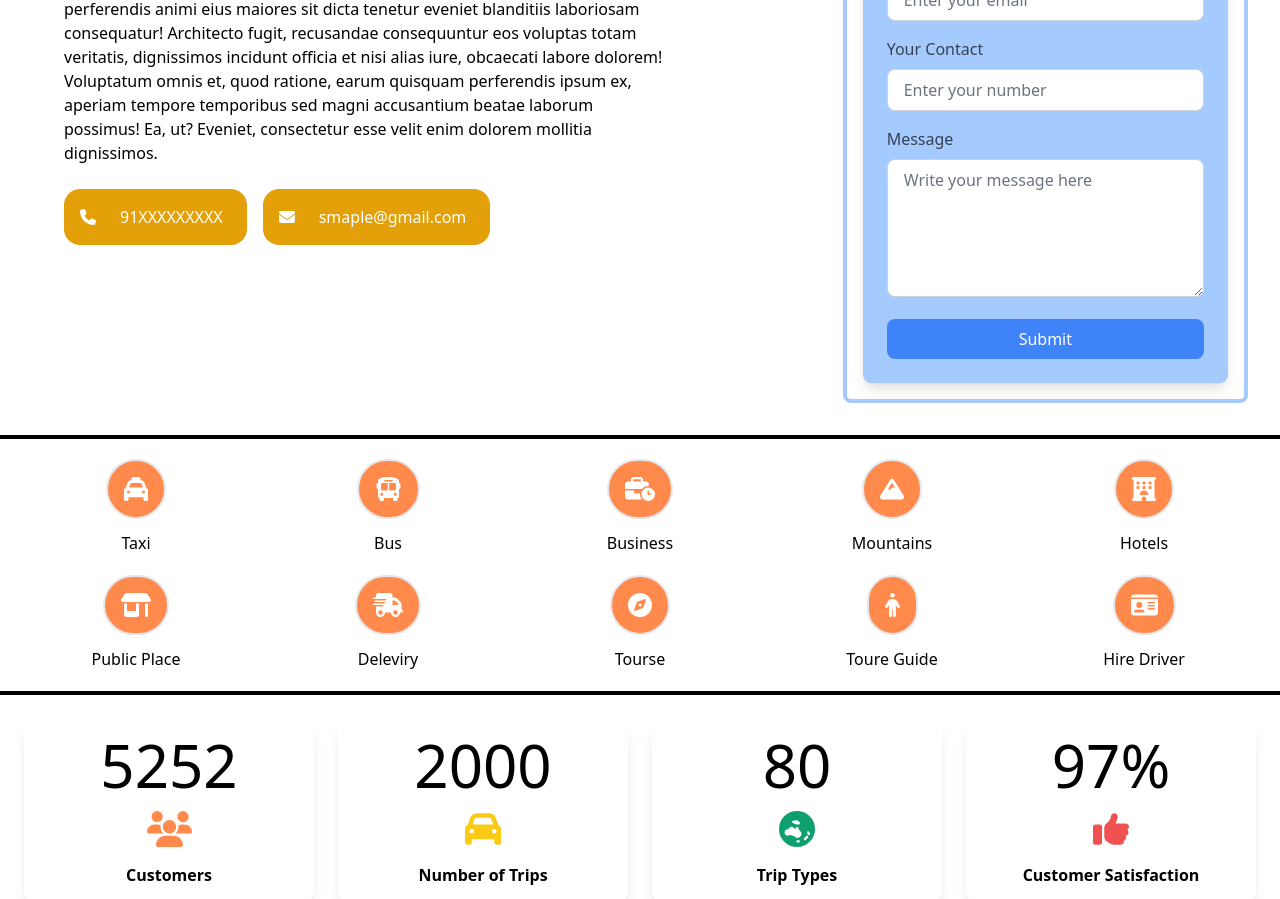
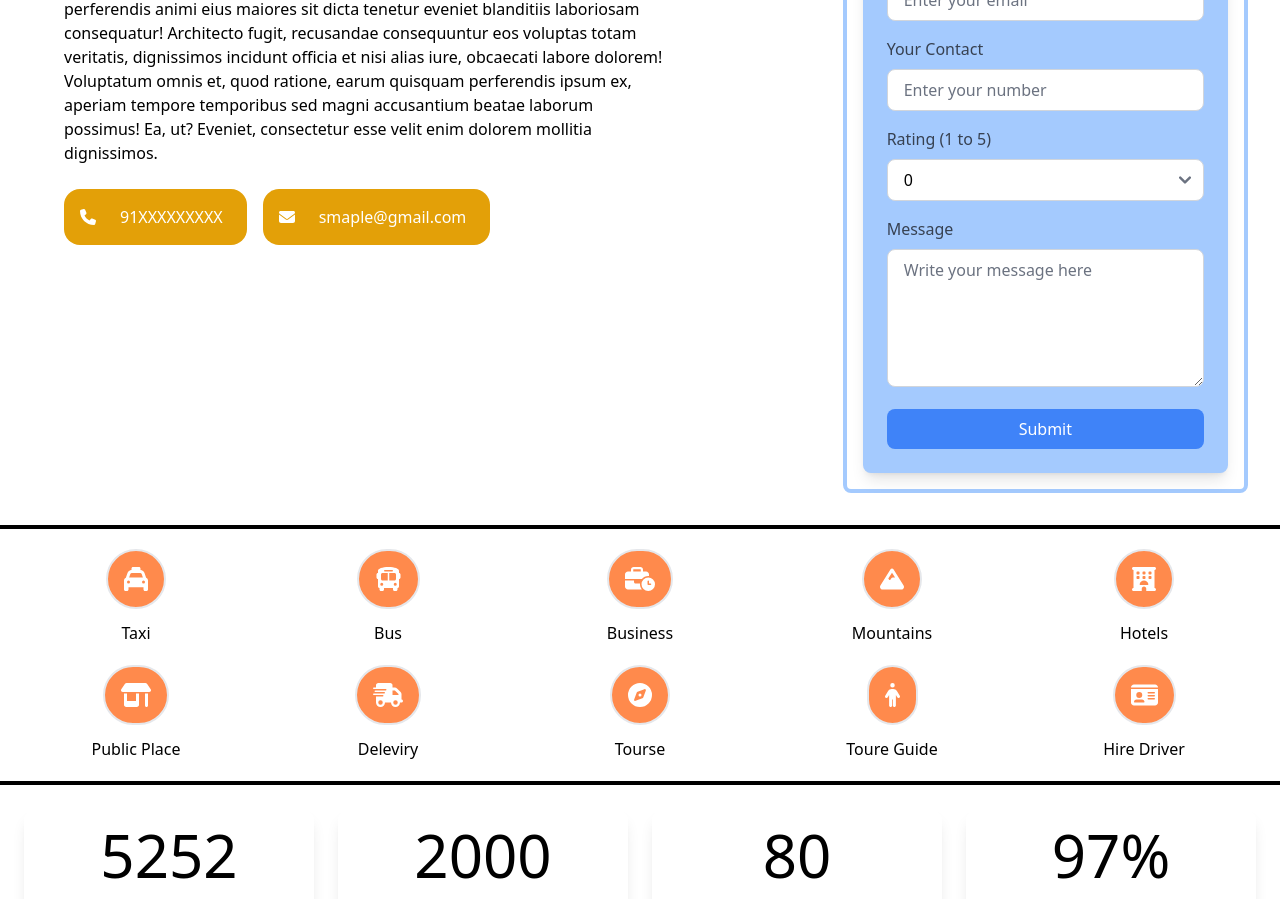
Before and after one commit to Ketan9548/Tours_and_Traveling_app, a React (Vite) app in the folder Client/: page / in a window 1280 px wide. Shown: the part 2900-3799 px from the top of the page. Built offline with nearby package versions, Linux system fonts and the light colour scheme; no server answers.

Commit message:
Done Changes

```diff
--- a/Client/package.json
+++ b/Client/package.json
@@ -24,7 +24,8 @@
     "react": "^18.3.1",
     "react-dom": "^18.3.1",
     "react-icons": "^5.3.0",
-    "react-router-dom": "^6.26.2"
+    "react-router-dom": "^6.26.2",
+    "react-toastify": "^11.0.5"
   },
   "devDependencies": {
     "@eslint/js": "^9.9.0",
--- a/Client/src/Components/Blogs/Blogs.jsx
+++ b/Client/src/Components/Blogs/Blogs.jsx
@@ -48,7 +48,7 @@ const Blogs = () => {
       location: "Haridwar",
       cab: "Rudrapur Cabs",
       date: "December 10th, 2019",
-      url: "Haridwar",
+      url: "haridwarblogs",
     },
   ];
 
--- /dev/null
+++ b/Client/src/Components/Blogs/Pages/HaridwarBlogs.jsx
@@ -0,0 +1,11 @@
+import React from 'react'
+
+const HaridwarBlogs = () => {
+  return (
+    <div>
+      <p>this is haridwar Blogs</p>
+    </div>
+  )
+}
+
+export default HaridwarBlogs
--- a/Client/src/Components/Review_Page/Review_Customer.jsx
+++ b/Client/src/Components/Review_Page/Review_Customer.jsx
@@ -2,6 +2,7 @@ import { useState } from "react";
 import { FontAwesomeIcon } from "@fortawesome/react-fontawesome";
 import axios from "axios";
 import { faPhone, faEnvelope } from "@fortawesome/free-solid-svg-icons";
+import { ToastContainer, toast } from 'react-toastify';
 
 const Review_Customer = () => {
   const [formData, setFormData] = useState({
@@ -9,6 +10,7 @@ const Review_Customer = () => {
     email: "",
     number: "",
     message: "",
+    rating: ""
   });
 
   const [submitted, setSubmitted] = useState(false);
@@ -26,18 +28,30 @@ const Review_Customer = () => {
       email: formData.email,
       phone: formData.number,
       message: formData.message,
+      rating: formData.rating
     };
+    console.log("the value is: ", { data });
+
     try {
+      if (parseInt(formData.rating) > 0) {
         await axios.post(`${url}/customerreview`, data)
           .then((res) => console.log(res.data));
         setSubmitted(true);
-      setFormData({ name: "", email: "", number: "", message: "" });
+        setFormData({ name: "", email: "", number: "", message: "", rating: "5" });
+        toast.success("Review submitted successfully!");
+      } else {
+        toast.error("Rating must be greater than 0");
+      }
     } catch (error) {
       console.error("Error submitting form:", error);
+      toast.error("Something went wrong. Please try again.");
     }
   };
 
+
   return (
+    <>
+      <ToastContainer />
       <div className="flex flex-col lg:flex-row justify-between bg-blue-gray-800 p-4 lg:p-8">
         {/* Left Content */}
         <div className="lg:w-1/2 text-center lg:text-left lg:ml-8">
@@ -153,6 +167,24 @@ const Review_Customer = () => {
                 />
               </div>
               <div>
+                <label htmlFor="rating" className="block text-gray-700 font-medium mb-2">Rating (1 to 5)</label>
+                <select
+                  id="rating"
+                  name="rating"
+                  value={formData.rating}
+                  onChange={handleChange}
+                  className="w-full border border-gray-300 px-4 py-2 rounded-lg focus:outline-none focus:ring focus:ring-blue-300"
+                  required
+                >
+                  <option value="0">0</option>
+                  <option value="1">1</option>
+                  <option value="2">2</option>
+                  <option value="3">3</option>
+                  <option value="4">4</option>
+                  <option value="5">5</option>
+                </select>
+              </div>
+              <div>
                 <label
                   className="block text-gray-700 font-medium mb-2"
                   htmlFor="message"
@@ -182,6 +214,7 @@ const Review_Customer = () => {
           </div>
         </div>
       </div >
+    </>
   );
 };
 
--- a/Client/src/Components/Tours/Productsinfo/Productinfo.jsx
+++ b/Client/src/Components/Tours/Productsinfo/Productinfo.jsx
@@ -15,7 +15,7 @@ const Productinfo = () => {
           Welcome to Chardham Tours
         </p>
         <p className="mt-4 text-gray-600 text-lg md:text-xl max-w-3xl">
-          Explore the spiritual journey of Chardham with us. Discover serene landscapes, sacred temples, and unforgettable experiences.
+          Explore the spiritual Lorem ipsum dolor sit amet consectetur adipisicing elit. Sequi perspiciatis deleniti fuga placeat, in minus aperiam, maiores tempora saepe hic, vitae aliquid beatae? Expedita, cum quo? Maxime sunt, libero, earum eligendi deleniti distinctio possimus esse quasi, ea assumenda quas. A ullam neque blanditiis. journey of Chardham with us. Discover serene landscapes, sacred temples, and unforgettable experiences.
         </p>
       </div>
 
@@ -31,21 +31,21 @@ const Productinfo = () => {
               Discover the wonders of this sacred site and enjoy a serene experience like never before.
             </p>
             <NavLink to="/nanitalcar" onClick={handleClick} className='mt-4 px-4 py-2 bg-blue-600 text-white rounded-lg hover:bg-blue-700 transition'>
-              Explore More
+              Taxi Tours
             </NavLink>
           </div>
         </div>
         <div
           className='bg-white shadow-lg rounded-xl overflow-hidden hover:scale-105 transform transition duration-300 ease-in-out max-w-sm'
         >
-          <img className='w-full h-64 object-cover' src={chardham}/>
+          <img className='w-full h-64 object-cover' src={chardham} />
           <div className='p-4'>
             <h3 className='text-xl font-semibold text-gray-800 mb-2'>Chardham Destination 2</h3>
             <p className='text-gray-600 mb-4'>
               Discover the wonders of this sacred site and enjoy a serene experience like never before.
             </p>
             <NavLink to="/chardhamblogs" onClick={handleClick} className='mt-4 px-4 py-2 bg-blue-600 text-white rounded-lg hover:bg-blue-700 transition'>
-              Explore More
+              Visit More Itenary
             </NavLink>
           </div>
         </div>
--- a/Client/src/main.jsx
+++ b/Client/src/main.jsx
@@ -22,6 +22,7 @@ import CharDhamBlogs from "./Components/Blogs/Pages/CharDhamBlogs.jsx";
 import ContactForm from './Components/Tours/Services/ServicePage/ContactForm/ContactForm.jsx';
 import Contextdata from "./context/Contextdata.jsx";
 import Productinfo from "./Components/Tours/Productsinfo/Productinfo.jsx";
+import HaridwarBlogs from "./Components/Blogs/Pages/HaridwarBlogs.jsx";
 
 const router = createBrowserRouter(
   createRoutesFromElements(
@@ -32,12 +33,15 @@ const router = createBrowserRouter(
       <Route path="services" element={<Servicepage />} />
       <Route path="nanitalcar" element={<NanitalCar />} />
       <Route path="from" element={<ContactForm />} />
+      {/* blogs routes start  */}
       <Route path="blogs" element={<Blogs />} />
-      <Route path="blogs/nanitalblogs" element={<NanitalBlogs />} />
-      <Route path="blogs/masuriblogs" element={<MasuriBlogs />} />
-      <Route path="blogs/kedarnathblogs" element={<KedarnathBlogs />} />
-      <Route path="blogs/dehradunblogs" element={<DehradunBlogs />} />
+      <Route path="nanitalblogs" element={<NanitalBlogs />} />
+      <Route path="masuriblogs" element={<MasuriBlogs />} />
+      <Route path="kedarnathblogs" element={<KedarnathBlogs />} />
+      <Route path="dehradunblogs" element={<DehradunBlogs />} />
       <Route path="chardhamblogs" element={<CharDhamBlogs />} />
+      <Route path="haridwarblogs" element={<HaridwarBlogs />} />
+      {/* end  */}
       <Route path="productinfo" element={<Productinfo />} />
     </Route>
   )
```
Also changed, not shown: 1 other file (tests, documents, lock files or other folders). Lines whose indentation alone changed are shown as unchanged.
